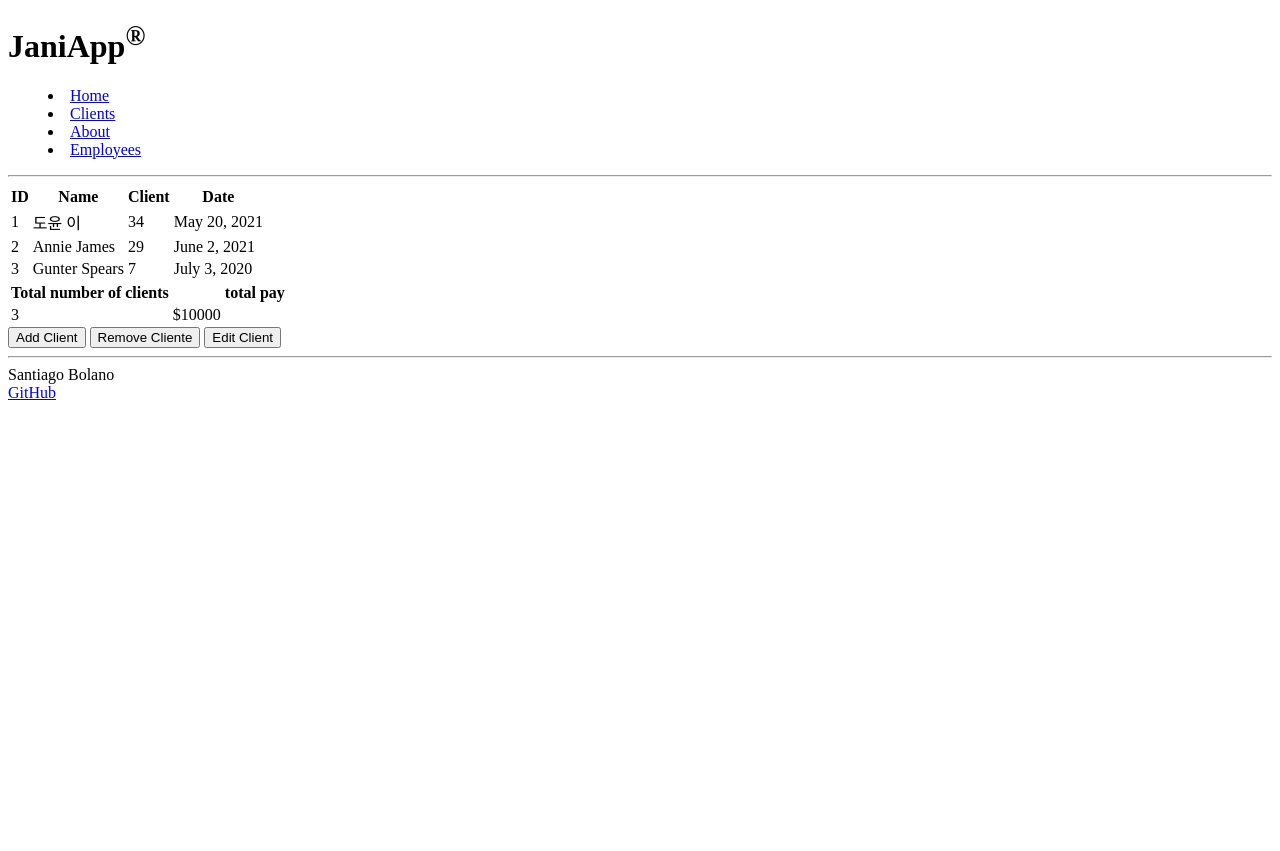
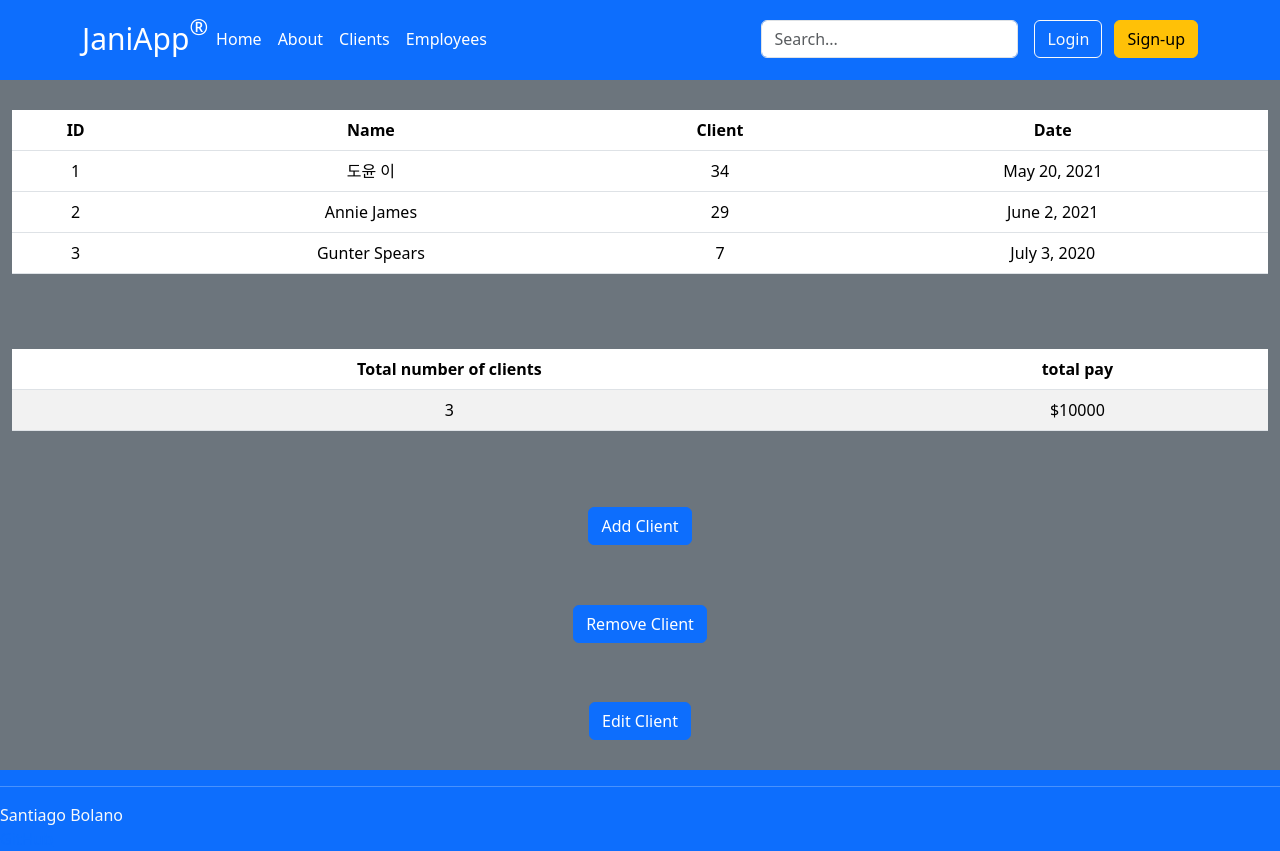
Before and after one commit to santiago28b/startup, a plain HTML site: page clients.html in a window 1280 px wide. Before the commit the page ends 800 px from the top, so only its background shows below. Drawn offline with nearby package versions, Linux system fonts and the light colour scheme.

Commit message:
added css for all pages and added jumbotron and different buttons to the pages

```diff
--- /dev/null
+++ b/clients.css
@@ -0,0 +1,34 @@
+body {
+    display: flex;
+    flex-direction: column;
+    min-width: 375px;
+  }
+  header {
+    flex: 0 80px;
+  }
+
+  main {
+    flex: 1 calc(100vh - 110px);
+    display: flex;
+    flex-direction: column;
+    align-items: center;
+    justify-content: space-around;
+  }
+
+
+  menu {
+    flex: 1;
+    display: flex;
+    /*  overwrite Bootstrap so the menu does not wrap */
+    flex-direction: row !important;
+    list-style: none;
+  }
+
+  .navbar-brand {
+    padding-left: 0.3em;
+    border-bottom: solid rgb(182, 182, 182) thin;
+  }
+
+  menu .nav-item {
+    padding: 0 0.3em;
+  }
--- a/clients.html
+++ b/clients.html
@@ -3,32 +3,48 @@
     <meta charset="UTF-8">
     <meta name="viewport" content="width=device-width, initial-scale=1.0">
     <title>clients</title>
+    <link rel="stylesheet" href="clients.css">
+
     <link rel="icon" href="favicon.ico">
+    <link href="https://cdn.jsdelivr.net/npm/bootstrap@5.3.2/dist/css/bootstrap.min.css" rel="stylesheet" integrity="sha384-T3c6CoIi6uLrA9TneNEoa7RxnatzjcDSCmG1MXxSR1GAsXEV/Dwwykc2MPK8M2HN" crossorigin="anonymous">
+
   </head>
-  <body>
-    <header>
-      <h1>JaniApp<sup>®</sup></h1>
+  <body class="bg-primary text-light">
+    <script src="https://cdn.jsdelivr.net/npm/bootstrap@5.3.2/dist/js/bootstrap.bundle.min.js" integrity="sha384-C6RzsynM9kWDrMNeT87bh95OGNyZPhcTNXj1NW7RuBCsyN/o0jlpcV8Qyq46cDfL" crossorigin="anonymous"></script>
 
-      <nav>
-        <menu>
-            <li><a href="index.html">Home</a></li>
-            <li><a href="clients.html">Clients</a></li>
-            <li><a href="about.html">About</a></li>
-            <li><a href="Employees.html">Employees</a></li>
-        </menu>
-      </nav>
+    <header class="p-3 bg-primary text-white">
+      <div class="container">
+        <div class="d-flex flex-wrap align-items-center justify-content-center justify-content-lg-start">
+          <a href="/" class="d-flex align-items-center mb-2 mb-lg-0 text-white text-decoration-none" style="font-size: 30px;">
+              JaniApp <sup>&reg;</sup> </a>
 
-      <hr>
+          <ul class="nav col-12 col-lg-auto me-lg-auto mb-2 justify-content-center mb-md-0">
+            <li><a href="index.html" class="nav-link px-2 text-white">Home</a></li>
+            <li><a href="about.html" class="nav-link px-2 text-white">About</a></li>
+            <li><a href="clients.html" class="nav-link px-2 text-white">Clients</a></li>
+            <li><a href="employees.html" class="nav-link px-2 text-white">Employees</a></li>
+          </ul>
+
+          <form class="col-12 col-lg-auto mb-3 mb-lg-0 me-lg-3">
+            <input type="search" class="form-control form-control-dark" placeholder="Search..." aria-label="Search">
+          </form>
+
+          <div class="text-end">
+            <button type="button" class="btn btn-outline-light me-2">Login</button>
+            <button type="button" class="btn btn-warning">Sign-up</button>
+          </div>
+        </div>
+      </div>
     </header>
 
-    <main>
-      <table>
-        <thead>
+    <main class="container-fluid bg-secondary text-center">
+      <table class="table">
+        <thead class="thead-dark">
           <tr>
-            <th>ID</th>
-            <th>Name</th>
-            <th>Client</th>
-            <th>Date</th>
+            <th scope="col">ID</th>
+            <th scope="col">Name</th>
+            <th scope="col">Client</th>
+            <th scope="col">Date</th>
           </tr>
         </thead>
         <tbody>
@@ -53,10 +69,12 @@
         </tbody>
       </table>
 
-      <table>
+      <table class="table table-striped">
         <thead>
-            <th>Total number of clients<th>
+          <tr>
+            <th>Total number of clients</th>
               <th>total pay</th>
+            </tr>
         </thead>
         <tbody>
             <tr>
@@ -65,9 +83,10 @@
             </tr>
         </tbody>
       </table>
-      <button>Add Client</button>
-      <button>Remove Cliente</button>
-      <button>Edit Client</button>
+
+      <button class="btn btn-primary" type="submit">Add Client</button>
+      <button class="btn btn-primary" type="submit">Remove Client</button>
+      <button class="btn btn-primary" type="submit">Edit Client</button>
     </main>
 
     <footer>
--- /dev/null
+++ b/employees.css
@@ -0,0 +1,34 @@
+body {
+    display: flex;
+    flex-direction: column;
+    min-width: 375px;
+  }
+  header {
+    flex: 0 80px;
+  }
+
+  main {
+    flex: 1 calc(100vh - 110px);
+    display: flex;
+    flex-direction: column;
+    align-items: center;
+    justify-content: space-around;
+  }
+
+
+  menu {
+    flex: 1;
+    display: flex;
+    /*  overwrite Bootstrap so the menu does not wrap */
+    flex-direction: row !important;
+    list-style: none;
+  }
+
+  .navbar-brand {
+    padding-left: 0.3em;
+    border-bottom: solid rgb(182, 182, 182) thin;
+  }
+
+  menu .nav-item {
+    padding: 0 0.3em;
+  }
```
Also changed, not shown: about.html (+39 -22 lines), employees.html (+39 -24 lines), about.css (added).
